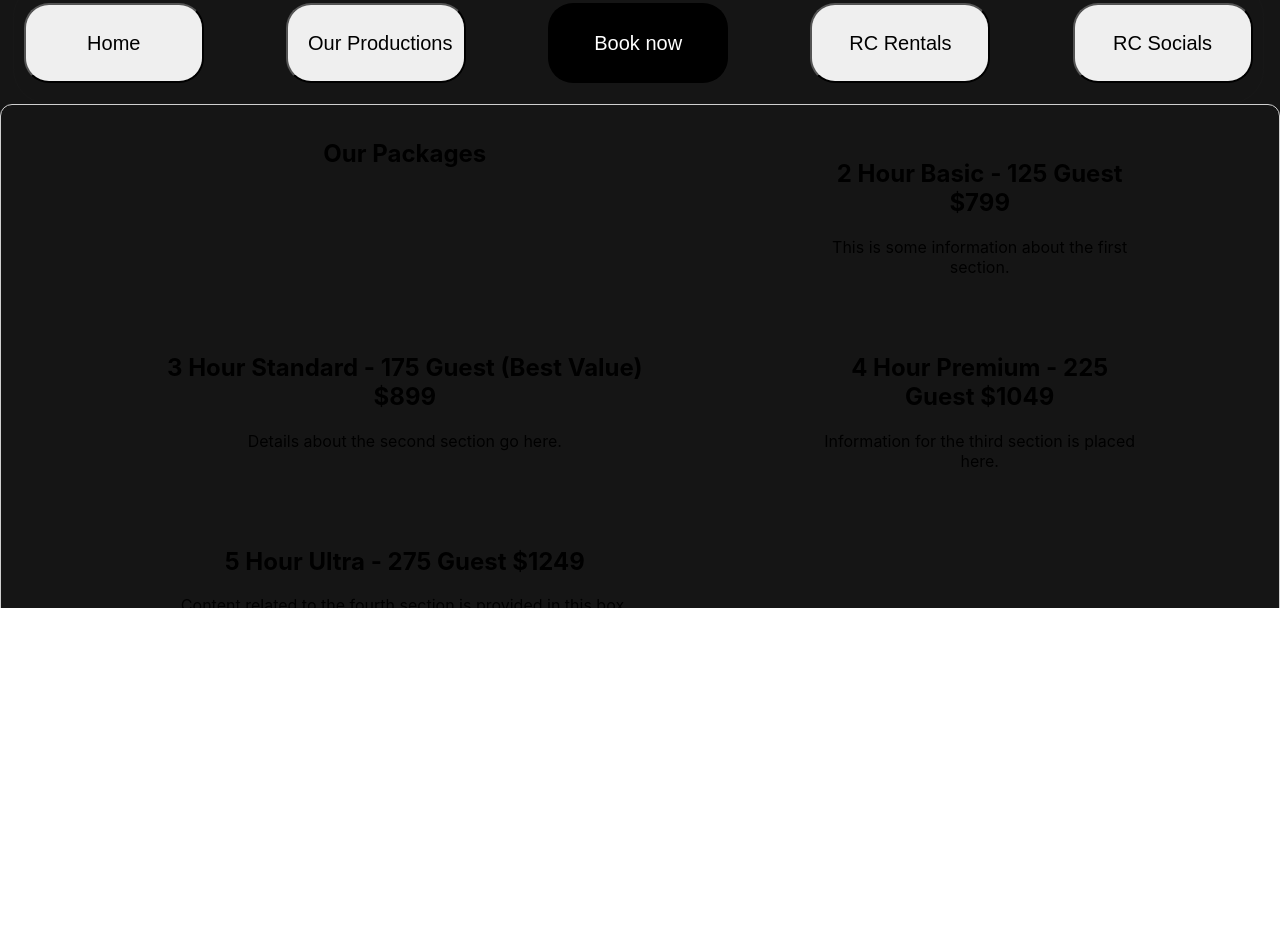
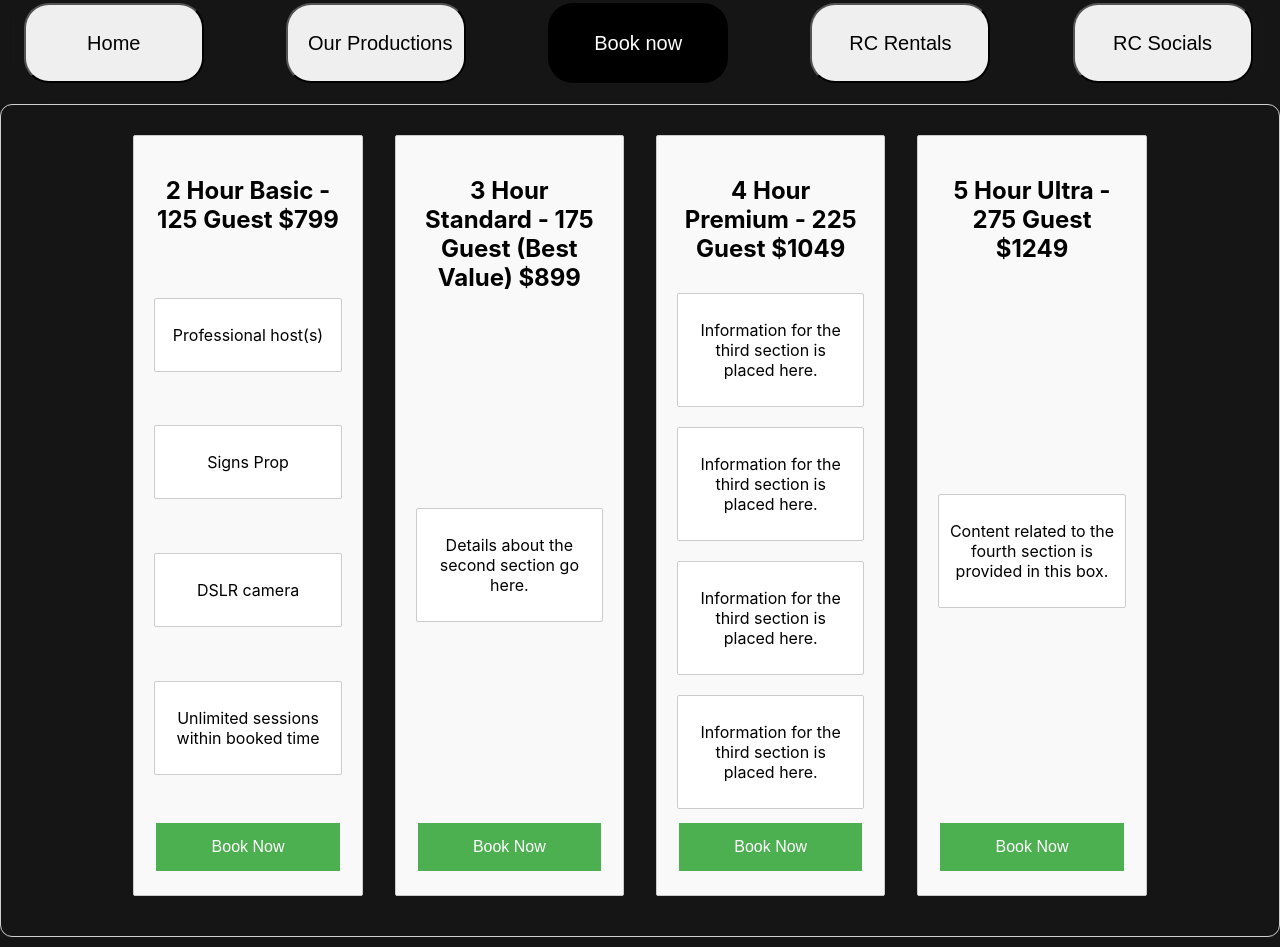
Before and after one commit to sherxyar/Memories_PhotoBooth_, a website: page quotePage.html in a window 1280 px wide. Shown: the part 192-1139 px from the top of the page. Before the commit the page ends 800 px from the top, so only its background shows below. Drawn offline with Linux system fonts and the light colour scheme; files that its build step writes are made by us from their sources.

Commit message:
added columns of price

```diff
--- a/css/quote.css
+++ b/css/quote.css
@@ -1,4 +1,3 @@
-html,
 body {
     margin: 0;
     padding: 0;
@@ -7,25 +6,35 @@ body {
         Ubuntu, Cantarell, Fira Sans, Droid Sans, Helvetica Neue, sans-serif;
   }
 
+  /* Add this style to ensure the background color covers the entire page */
+  html, body {
+    height: 100%;
+  }
+
   main {
-  height: 100vh;
+    min-height: 100vh;
     width: 100vw;
     display: flex;
     flex-direction: column;
     align-items: center;
   }
 
+
   .background {
- /* background: linear-gradient(to bottom, rgb(245, 231, 231), white);*/
- background-color: rgba(0, 0, 0, 0.924);
-  width: 100vw;
-  height: 100vh;
+    background-color: rgba(0, 0, 0, 0.918);
+    width: 100%;
+    min-height: 100%;
+    position: relative;
   }
+
+
   .price-container {
-    display: grid;
+    display: flex;
+    justify-content: space-around;
+    flex-wrap: wrap;
+    margin: 0 auto;
+    max-width: 1200px;
     text-align: center;
-                      grid-template-columns: 55% 35%;
-                      grid-column-gap: 10%;
     border: 1px solid #cfcfcf;
     border-radius: 0.75rem;
     margin-bottom: 0.625rem;
@@ -33,7 +42,36 @@ main {
   }
 
   .price-item {
-
+    flex: 1 0 21%; /* The 21% denotes the width of each box, you can adjust this value to fit your design */
+    box-sizing: border-box;
+    margin: 1em;
     padding: 20px;
     text-align: center;
+    border: 1px solid #ccc;
+    border-radius: 2px;
+    background-color: #f9f9f9;
+    display: flex;
+    flex-direction: column;
+    justify-content: space-between;
   }
+
+  .feature-box {
+    border: 1px solid #ccc;
+    border-radius: 2px;
+    margin: 10px 0;
+    padding: 10px;
+    background-color: #fff;
+  }
+
+  .book-now-btn {
+    background-color: #4CAF50; /* Green */
+    border: none;
+    color: white;
+    padding: 15px 32px;
+    text-align: center;
+    text-decoration: none;
+    display: inline-block;
+    font-size: 16px;
+    margin: 4px 2px;
+    cursor: pointer;
+  }
--- a/quotePage.html
+++ b/quotePage.html
@@ -38,34 +38,63 @@
 
 
 
-
       <div class="price-container">
-        <h2 style="align-items:center ;">Our Packages</h2>
-
         <!-- Box 1 -->
         <div class="price-item">
           <h2>2 Hour Basic - 125 Guest $799</h2>
-          <p>This is some information about the first section.</p>
+          <div class="feature-box">
+            <p>Professional host(s)</p>
+
+          </div>
+          <div class="feature-box">
+            <p>Signs Prop</p>
+          </div>
+          <div class="feature-box">
+            <p>DSLR camera</p>
+          </div>
+          <div class="feature-box">
+            <p>Unlimited sessions within booked time</p>
+          </div>
+          <button class="book-now-btn">Book Now</button>
         </div>
 
         <!-- Box 2 -->
         <div class="price-item">
           <h2>3 Hour Standard - 175 Guest (Best Value) $899 </h2>
-          <p>Details about the second section go here.</p>
+          <div class="feature-box">
+            <p>Details about the second section go here.</p>
+          </div>
+          <button class="book-now-btn">Book Now</button>
         </div>
 
         <!-- Box 3 -->
         <div class="price-item">
           <h2>4 Hour Premium - 225 Guest $1049</h2>
-          <p>Information for the third section is placed here.</p>
+          <div class="feature-box">
+            <p>Information for the third section is placed here.</p>
+          </div>
+          <div class="feature-box">
+            <p>Information for the third section is placed here.</p>
+          </div>
+          <div class="feature-box">
+            <p>Information for the third section is placed here.</p>
+          </div>
+          <div class="feature-box">
+            <p>Information for the third section is placed here.</p>
+          </div>
+          <button class="book-now-btn">Book Now</button>
         </div>
 
         <!-- Box 4 -->
         <div class="price-item">
           <h2>5 Hour Ultra - 275 Guest $1249</h2>
-          <p>Content related to the fourth section is provided in this box.</p>
+          <div class="feature-box">
+            <p>Content related to the fourth section is provided in this box.</p>
+          </div>
+          <button class="book-now-btn">Book Now</button>
         </div>
       </div>
+
     </div>
   </main>
 
```
Lines whose indentation alone changed are shown as unchanged.
